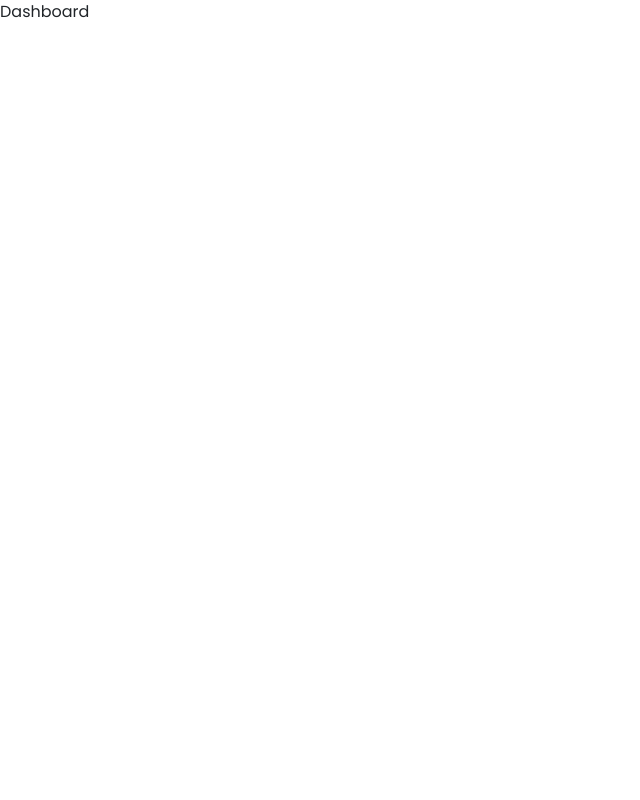
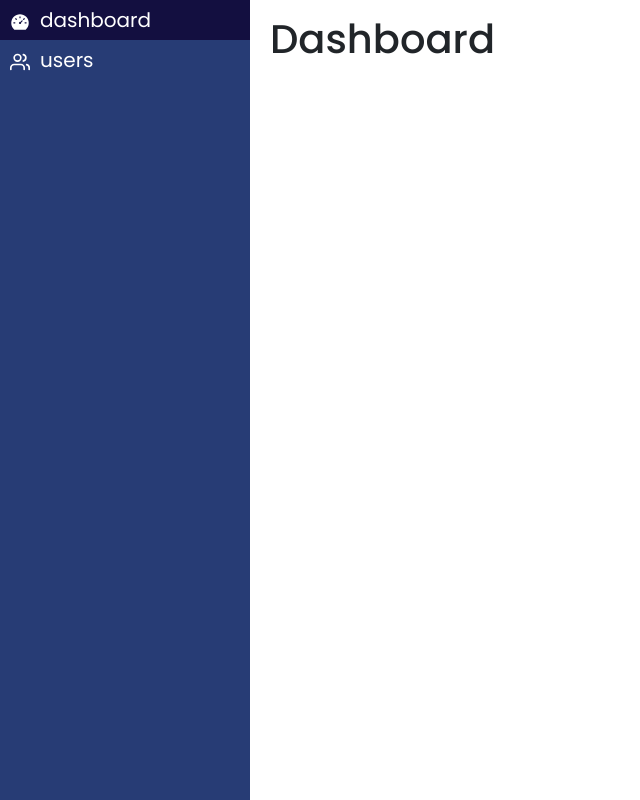
Before and after one commit to YoussefLMT/Car-Rental-Frontend-React, a React (Create React App) app: page /dashboard in a window 1280 px wide. Shown: the whole page, without its empty margins (0-640 px from the left). Built offline with nearby package versions, Linux system fonts and the light colour scheme.

Commit message:
modifications

```diff
--- a/src/components/Sidebar.jsx
+++ b/src/components/Sidebar.jsx
@@ -1,6 +1,8 @@
 import React from 'react'
 import { AiFillDashboard } from 'react-icons/ai';
 import { FiUsers } from 'react-icons/fi';
+import { Link } from 'react-router-dom';
+import './sidebar.css';
 
 const sidebarData = [
     {
--- a/src/components/sidebar.css
+++ b/src/components/sidebar.css
@@ -4,16 +4,14 @@
     box-sizing: border-box;
 }
 
-.test {
-    display: flex;
-}
-
 .sidebar-container {
     display: flex;
 }
 
-.tt {
+.content {
     margin-left: 270px;
+    margin-top: 15px;
+    margin-right: 20px;
 }
 
 main {
--- a/src/pages/Dashboard.jsx
+++ b/src/pages/Dashboard.jsx
@@ -1,8 +1,14 @@
 import React from 'react'
+import Sidebar from '../components/Sidebar'
 
 function Dashboard() {
   return (
-    <div>Dashboard</div>
+    <>
+      <Sidebar />
+      <div className="content">
+        <h1>Dashboard</h1>
+      </div>
+    </>
   )
 }
 
```
